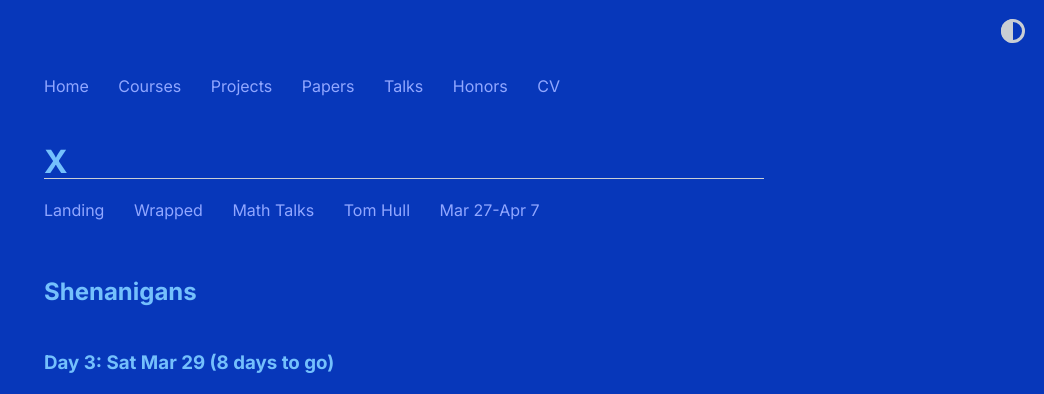
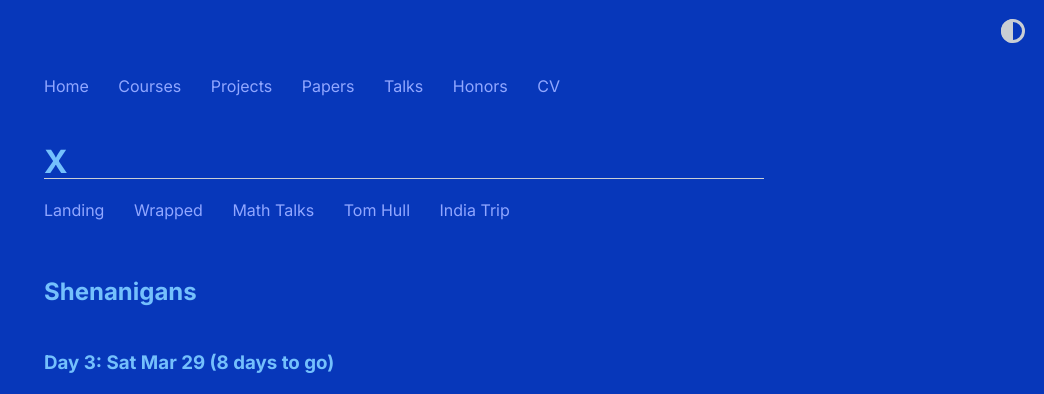
Before and after one commit to shihankanungo/shihankanungo.github.io, a Jekyll site: the page built from india-trip.md, in a window 1280 px wide. Shown: the top 394 px of the page, without its empty margins (236-1280 px from the left). Built offline with Jekyll 4.4.1, drawn with Linux system fonts in a browser that asks for light colours.

Commit message:
Update home.yml

```diff
--- a/_data/home.yml
+++ b/_data/home.yml
@@ -39,7 +39,7 @@ personal_entries:
   # - title: Christgau
   #   url: xgau
 
-  - title: Mar 27-Apr 7
+  - title: India Trip
     url: india-trip
 
 project_entries:
```
